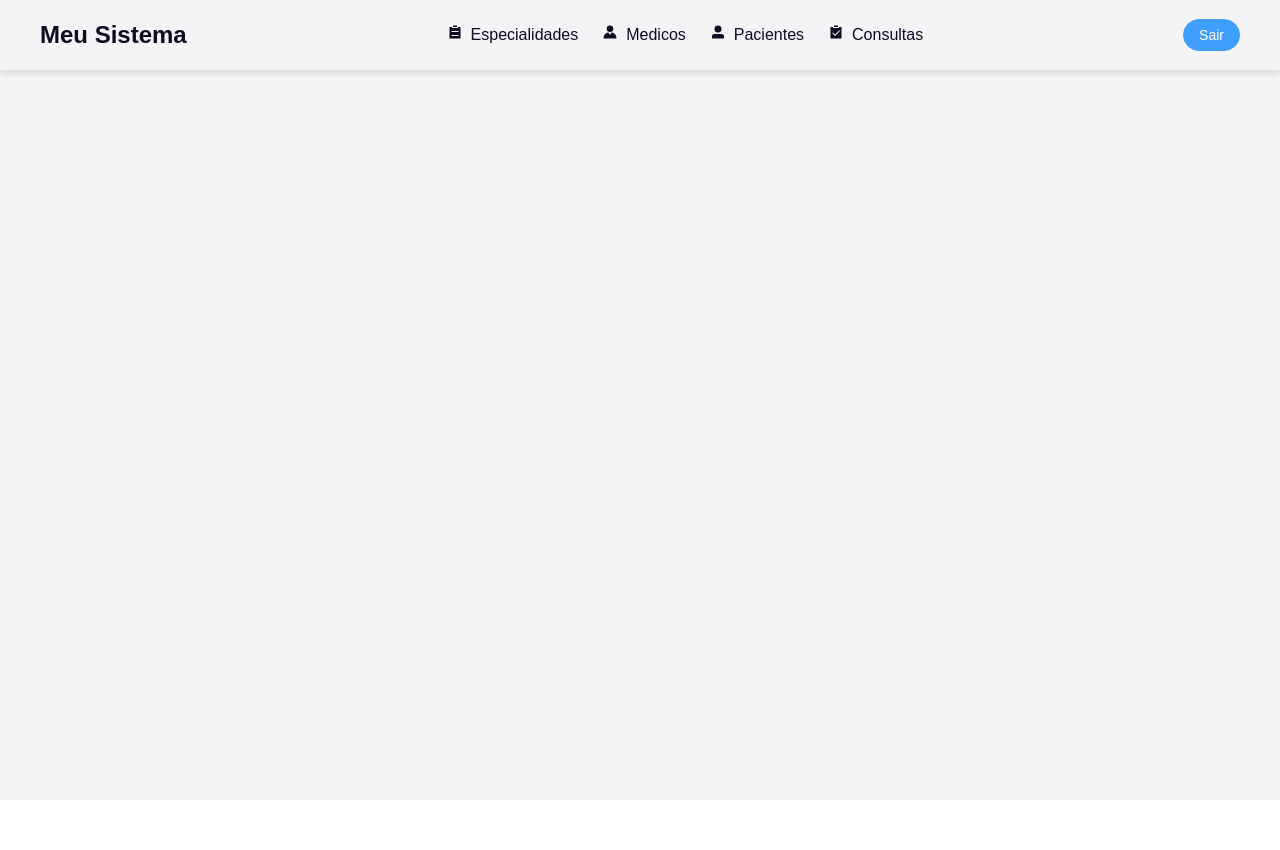
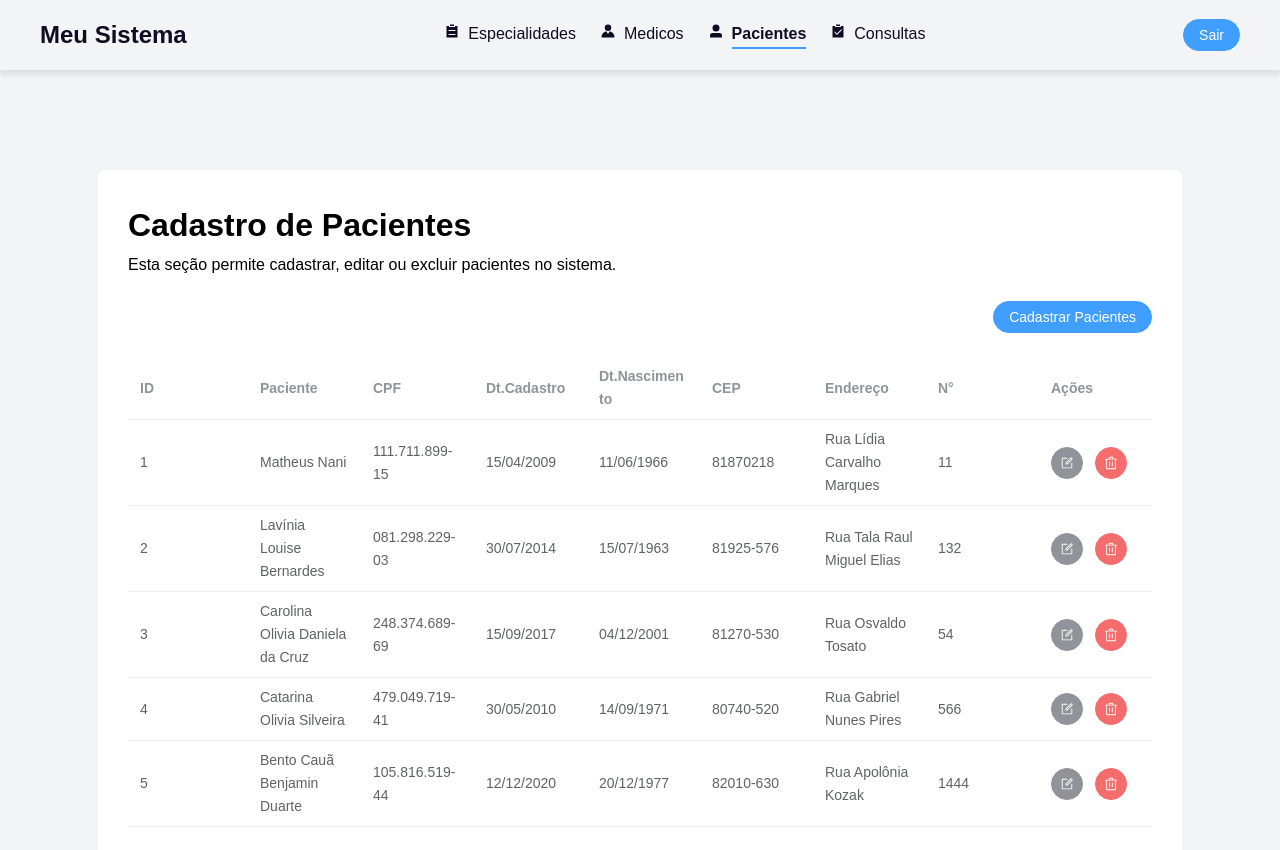
Before and after one commit to brumanu/front-end-teste-tecnico, a Vue app: page /pacientes in a window 1280 px wide. Shown: the top 850 px of the page. Before the commit the page ends 800 px from the top, so only its background shows below. Built offline with nearby package versions, Linux system fonts and the light colour scheme.

Commit message:
pacientes page

```diff
--- a/src/composables/useFormValidator.js
+++ b/src/composables/useFormValidator.js
@@ -1,14 +1,53 @@
+
 export function useFormValidator() {
+  // Valida se um CPF é válido
+  const validateCPF = (cpf) => {
+    if (!cpf) return false;
+    cpf = cpf.replace(/[^\d]+/g, "");
+
+    if (cpf.length !== 11 || /^(\d)\1{10}$/.test(cpf)) return false;
+
+    let soma = 0;
+    let resto;
+
+    for (let i = 1; i <= 9; i++) {
+      soma += parseInt(cpf.substring(i - 1, i)) * (11 - i);
+    }
+    resto = (soma * 10) % 11;
+    if (resto === 10 || resto === 11) resto = 0;
+    if (resto !== parseInt(cpf.substring(9, 10))) return false;
+
+    soma = 0;
+    for (let i = 1; i <= 10; i++) {
+      soma += parseInt(cpf.substring(i - 1, i)) * (12 - i);
+    }
+    resto = (soma * 10) % 11;
+    if (resto === 10 || resto === 11) resto = 0;
+    if (resto !== parseInt(cpf.substring(10, 11))) return false;
+
+    return true;
+  };
+
+  // Valida os campos recebidos
   const validateFields = (fields) => {
+    console.log(fields, 'campos');
+
     const errors = {};
     for (const [key, value] of Object.entries(fields)) {
+      console.log(key, value);
+
       if (!value || value.toString().trim() === "") {
         errors[key] = "Este campo é obrigatório.";
+      } else if (key === "cpf" && !validateCPF(value)) {
+        errors[key] = "CPF inválido.";
       }
     }
+    console.log(errors, 'js');
+
     return errors;
   };
 
+  // Verifica se não há erros
   const isValid = (errors) => Object.keys(errors).length === 0;
 
   return {
--- /dev/null
+++ b/src/pages/pacientes/PacientesView.vue
@@ -0,0 +1,77 @@
+
+<template>
+    <PageWrapper>
+
+      <div>
+        <h1>Cadastro de Pacientes</h1>
+        <span>Esta seção permite cadastrar, editar ou excluir pacientes no sistema.</span>
+      </div>
+
+      <el-button class="mt-3 mb-3 float-right " type="primary" round @click="openModal()"
+        >Cadastrar Pacientes</el-button
+      >
+      <el-table :data="pacientesStore.pacientes" style="width: 100%">
+        <el-table-column prop="paciente_id" label="ID" />
+        <el-table-column prop="nome" label="Paciente" />
+        <el-table-column prop="cpf" label="CPF" />
+        <el-table-column prop="data_cadatro" label="Dt.Cadastro" />
+        <el-table-column prop="data_nasc" label="Dt.Nascimento" />
+        <el-table-column prop="cep" label="CEP" />
+        <el-table-column prop="endereco" label="Endereço" />
+        <el-table-column prop="endereco_numero" label="N°" />
+        <el-table-column label="Ações">
+          <template #default="{ row }">
+            <el-button type="info" :icon="Edit" circle @click="openModal(row)" />
+            <el-button
+              type="danger"
+              :icon="Delete"
+              circle
+              @click="deletePaciente(row.paciente_id)"
+            />
+          </template>
+        </el-table-column>
+      </el-table>
+
+      <CreateEditPacientes
+        :open="formModal"
+        @close="closeModal"
+        :paciente="pacienteAtual"
+        :isUpdate="isUpdate"
+      />
+    </PageWrapper>
+  </template>
+
+  <script setup>
+  import { ref } from "vue";
+  import { usePacientesStore } from '@/stores/pacientes.js'
+  import CreateEditPacientes from "./partials/CreateEditPacientes.vue";
+
+  import { Delete, Edit } from "@element-plus/icons-vue";
+
+  const pacientesStore = usePacientesStore();
+  const formModal = ref(false);
+  const isUpdate = ref(false);
+
+  const pacienteAtual = ref(null);
+
+  const openModal = (paciente) => {
+    formModal.value = true;
+      if (paciente) {
+      pacientesStore.setSelectedPaciente(paciente);
+      isUpdate.value = true;
+    }
+  };
+
+  const closeModal = () => {
+    formModal.value = false;
+    pacienteAtual.value = null;
+    isUpdate.value = false;
+  };
+
+  const deletePaciente = (paciente_id) => {
+      pacientesStore.deletePaciente(paciente_id);
+  };
+  </script>
+
+  <style scoped lang="scss">
+  </style>
--- /dev/null
+++ b/src/pages/pacientes/partials/CreateEditPacientes.vue
@@ -0,0 +1,188 @@
+<template>
+  <BaseModal
+    :open="props.open"
+    @close="$emit('close')"
+    :width="500"
+    :height="500"
+  >
+    <template v-slot:header>
+      <h3>{{ title }} Paciente</h3>
+    </template>
+    <template v-slot:body>
+      <div class="flex flex-column w-100 mb-2">
+        <div>
+          <label for="nome">Nome do Paciente</label>
+
+          <el-input v-model="payload.nome" placeholder="Nome do Paciente" />
+          <span v-if="errors.nome" class="error">{{ errors.nome }}</span>
+        </div>
+        <div>
+          <label for="cpf">CPF</label>
+
+          <el-input
+            v-model="payload.cpf"
+            placeholder="CPF"
+            v-mask="'###.###.###-##'"
+          />
+          {{ errors }}
+          <span v-if="errors.cpf" class="error">{{ errors.cpf }}</span>
+        </div>
+        <div class="flex flex-column">
+          <label for="nome">Data de Nascimento</label>
+
+          <el-date-picker
+            style="width: 100%"
+            v-model="payload.data_nasc"
+            type="date"
+            placeholder="Selecione uma data"
+            format="DD/MM/YYYY"
+            value-format="DD/MM/YYYY"
+            @change="o()"
+          />
+          <span v-if="errors.data_nasc" class="error">{{ errors.data_nasc }}</span>
+        </div>
+        <div>
+          <label for="nome">CEP</label>
+
+          <el-input
+            v-model="payload.cep"
+            placeholder="CEP"
+            v-mask="'#####-###'"
+            @change="buscarEndereco()"
+          />
+          <span v-if="errors.cep" class="error">{{ errors.cep }}</span>
+        </div>
+        <div>
+          <label for="nome">Endereço</label>
+
+          <el-input v-model="payload.endereco" placeholder="Endereço" />
+          <span v-if="errors.endereco" class="error">{{ errors.endereco }}</span>
+        </div>
+        <div>
+          <label for="nome">Número</label>
+
+          <el-input v-model="payload.endereco_numero" placeholder="Número" />
+          <span v-if="errors.endereco_numero" class="error">{{ errors.endereco_numero }}</span>
+        </div>
+      </div>
+    </template>
+    <template v-slot:footer>
+      <el-button type="primary" round @click="handleSubmit()">Salvar</el-button>
+      <el-button type="danger" round @click="handleClose()">Cancelar</el-button>
+    </template>
+  </BaseModal>
+</template>
+
+  <script setup>
+import { onUpdated, ref } from "vue";
+import { usePacientesStore } from "@/stores/pacientes.js";
+import { useFormValidator } from "@/composables/useFormValidator";
+import { formatDate } from "@/utils/date";
+
+const { validateFields, isValid } = useFormValidator();
+const pacientesStore = usePacientesStore();
+
+const props = defineProps({
+  open: {
+    type: Boolean,
+    default: false,
+  },
+  isUpdate: {
+    type: Boolean,
+    default: false,
+  },
+  paciente: {
+    type: Object,
+    default: () => ({}),
+  },
+});
+
+const title = ref("");
+const errors = ref({});
+const payload = ref({
+  nome: "",
+  cpf: "",
+  data_cadatro: "",
+  data_nasc: "",
+  cep: "",
+  endereco: "",
+  endereco_numero: "",
+});
+
+const emit = defineEmits(["close"]);
+
+onUpdated(() => {
+  if (props.open == true) {
+    title.value = props.isUpdate ? "Editar" : "Criar";
+    payload.value.nome = pacientesStore.selectedPaciente?.nome || "";
+    errors.value = {};
+  }
+});
+
+const o = () => {
+  console.log(payload.value.data_nasc);
+};
+
+const handleSubmit = () => {
+  errors.value = validateFields(payload.value);
+
+  if (isValid(errors.value)) {
+    if (props.isUpdate) {
+      pacientesStore.updatePaciente({
+        paciente_id: pacientesStore.selectedPaciente.paciente_id,
+        nome: payload.value.nome,
+      });
+    } else {
+      pacientesStore.addPaciente({
+        nome: payload.value.nome,
+        cpf: payload.value.cpf,
+        data_cadatro: formatDate(Date.now()),
+        data_nasc: payload.value.data_nasc,
+        cep: payload.value.cep,
+        endereco: payload.value.endereco,
+        endereco_numero: payload.value.endereco_numero,
+      });
+    }
+    pacientesStore.clearSelectedPaciente();
+    payload.value = {};
+    emit("close");
+  }
+};
+
+const buscarEndereco = async () => {
+  if (!payload.value.cep || payload.value.cep.length < 8) {
+    errors.value.cep = "CEP inválido. Verifique e tente novamente.";
+    payload.value.endereco = "";
+    return;
+  }
+
+  try {
+    // Chama o método do store para buscar o endereço
+    const endereco = await pacientesStore.fetchEnderecoPorCep(
+      payload.value.cep
+    );
+
+    payload.value.endereco = endereco.logradouro;
+
+    // Limpa qualquer erro anterior
+    errors.value.cep = null;
+  } catch (error) {
+    console.error("Erro ao buscar endereço:", error);
+    errors.value.cep = "Não foi possível buscar o endereço. Verifique o CEP.";
+    payload.value.endereco = "";
+  }
+};
+
+const handleClose = () => {
+  pacientesStore.clearSelectedPaciente();
+  payload.value = {};
+  errors.value = {};
+  emit("close");
+};
+</script>
+<style scoped>
+.error {
+  color: red;
+  font-size: 0.7rem;
+}
+</style>
--- a/src/router/index.js
+++ b/src/router/index.js
@@ -6,7 +6,7 @@ const routes = [
 
     { path: "/especialidades", name: "Especialidades", component: () => import("../pages/especialidades/EspecialidadesView.vue") },
     { path: "/medicos", name: "Medicos", component: () => import("../pages/medicos/MedicosView.vue") },
-    // { path: "/pacientes", name: "Pacientes", component: () => import("PacientesView") },
+    { path: "/pacientes", name: "Pacientes", component: () => import("../pages/pacientes/PacientesView.vue") },
     // { path: "/consultas", name: "Consultas", component: () => import("ConsultasView") }
 ];
 
--- a/src/stores/pacientes.js
+++ b/src/stores/pacientes.js
@@ -1,58 +1,58 @@
 import { defineStore } from "pinia";
+import axios from "axios";
 import { useToast } from 'vue-toastification';
 const toast = useToast();
 
 export const usePacientesStore = defineStore("pacientes", {
     state: () => ({
         pacientes: [
-
             {
-                paricente_id: 1,
+                paciente_id: 1,
                 nome: "Matheus Nani",
-                cpf: "11171189915",
-                data_cadatro: "",
-                data_nasc: "",
+                cpf: "111.711.899-15",
+                data_cadatro: "15/04/2009",
+                data_nasc: "11/06/1966",
                 cep: "81870218",
                 endereco: "Rua Lídia Carvalho Marques",
                 endereco_numero: "11"
             },
             {
-                paricente_id: 2,
+                paciente_id: 2,
                 nome: "Lavínia Louise Bernardes",
-                cpf: "08129822903",
-                data_cadatro: "",
-                data_nasc: "",
-                cep: "81925576",
+                cpf: "081.298.229-03",
+                data_cadatro: "30/07/2014",
+                data_nasc: "15/07/1963",
+                cep: "81925-576",
                 endereco: "Rua Tala Raul Miguel Elias",
                 endereco_numero: "132"
             },
             {
-                paricente_id: 3,
+                paciente_id: 3,
                 nome: "Carolina Olivia Daniela da Cruz",
-                cpf: "24837468969",
-                data_cadatro: "",
-                data_nasc: "",
-                cep: "81270530",
+                cpf: "248.374.689-69",
+                data_cadatro: "15/09/2017",
+                data_nasc: "04/12/2001",
+                cep: "81270-530",
                 endereco: "Rua Osvaldo Tosato",
                 endereco_numero: "54"
             },
             {
-                paricente_id: 4,
+                paciente_id: 4,
                 nome: "Catarina Olivia Silveira",
-                cpf: "47904971941",
-                data_cadatro: "",
-                data_nasc: "",
-                cep: "80740520",
+                cpf: "479.049.719-41",
+                data_cadatro: "30/05/2010",
+                data_nasc: "14/09/1971",
+                cep: "80740-520",
                 endereco: "Rua Gabriel Nunes Pires",
                 endereco_numero: "566"
             },
             {
-                paricente_id: 5,
+                paciente_id: 5,
                 nome: "Bento Cauã Benjamin Duarte",
-                cpf: "10581651944",
-                data_cadatro: "",
-                data_nasc: "",
-                cep: "82010630",
+                cpf: "105.816.519-44",
+                data_cadatro: "12/12/2020",
+                data_nasc: "20/12/1977",
+                cep: "82010-630",
                 endereco: "Rua Apolônia Kozak",
                 endereco_numero: "1444"
             }
@@ -60,6 +60,25 @@ export const usePacientesStore = defineStore("pacientes", {
         selectedPaciente: null,
     }),
     actions: {
+        async fetchEnderecoPorCep(cep) {
+            try {
+              const response = await axios.get(`https://viacep.com.br/ws/${cep}/json/`);
+
+              if (response.data.erro) {
+                throw new Error("CEP inválido.");
+              }
+
+              return {
+                logradouro: response.data.logradouro,
+                bairro: response.data.bairro,
+                cidade: response.data.localidade,
+                uf: response.data.uf,
+              };
+            } catch (error) {
+              console.error("Erro ao consultar o ViaCEP:", error);
+              throw new Error("Erro ao buscar o endereço.");
+            }
+          },
         setPacientes(data) {
             this.pacientes = data;
         },
--- /dev/null
+++ b/src/utils/date.js
@@ -0,0 +1,8 @@
+export function formatDate(timestamp) {
+    const date = new Date(timestamp); // Converte o timestamp em um objeto Date
+    const day = String(date.getDate()).padStart(2, '0'); // Garante 2 dígitos no dia
+    const month = String(date.getMonth() + 1).padStart(2, '0'); // Garante 2 dígitos no mês
+    const year = date.getFullYear(); // Obtém o ano
+
+    return `${day}/${month}/${year}`; // Retorna a data no formato DD/MM/YYYY
+  }
```
Lines whose indentation alone changed are shown as unchanged.
